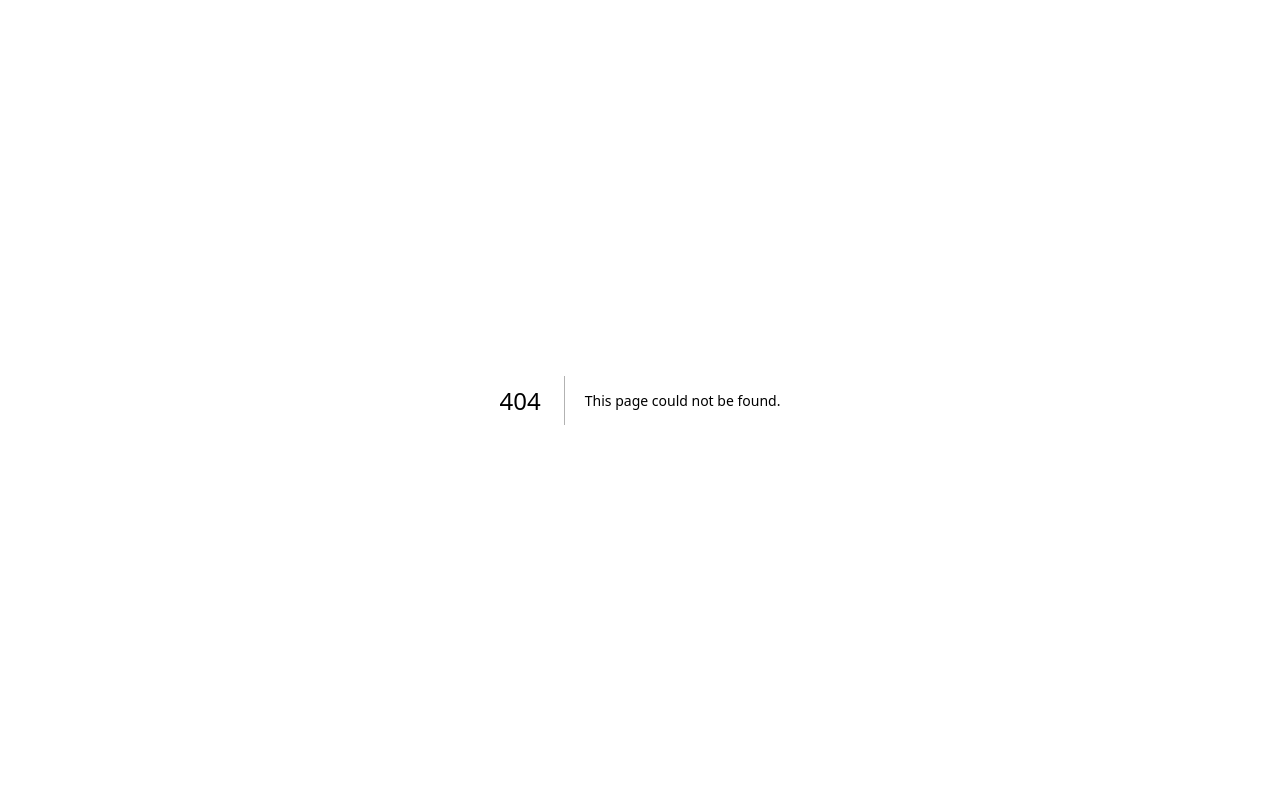
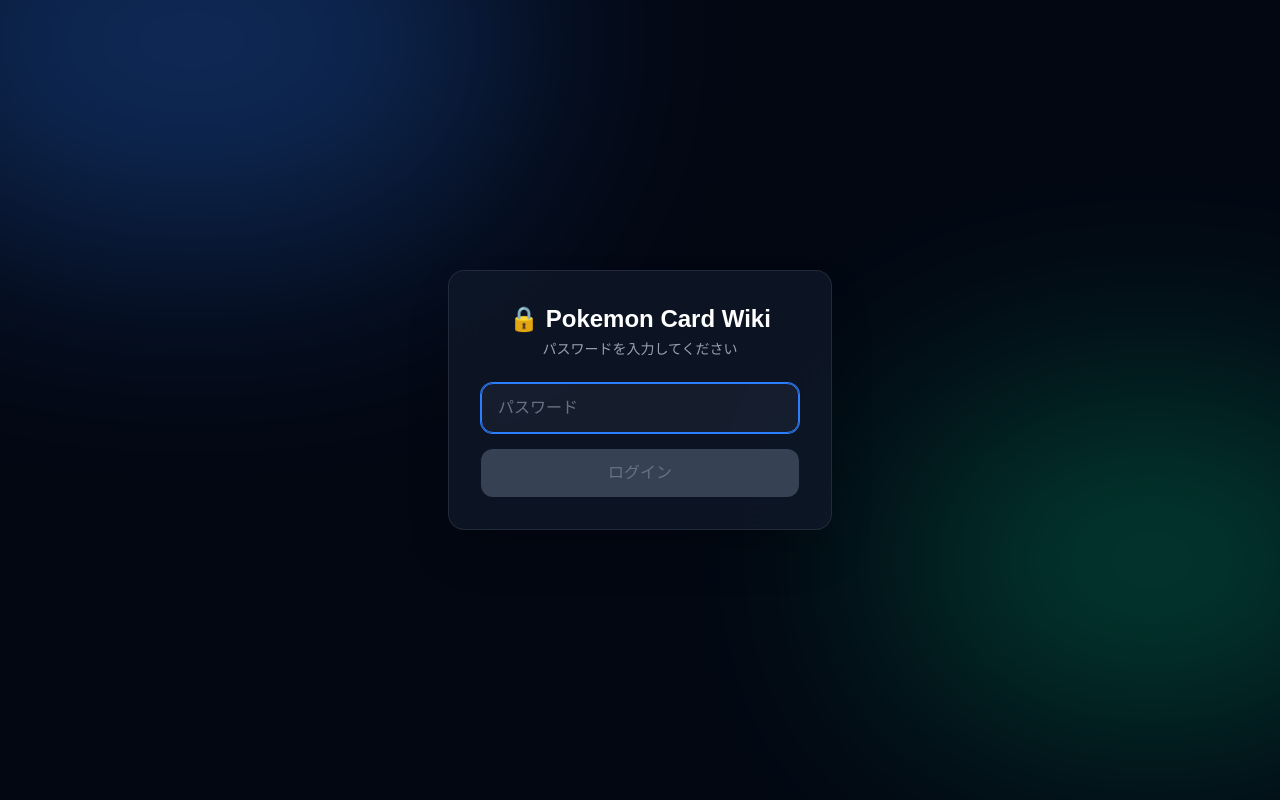
Before and after one commit to SKeinstein/PokemonCardWiki, a Next.js app in the folder frontend/: page /login in a window 1280 px wide. Before the commit this address had no page. Built offline with nearby package versions, Linux system fonts and the light colour scheme.

Commit message:
Add password protection (middleware + login page)

```diff
--- /dev/null
+++ b/frontend/app/api/auth/route.ts
@@ -0,0 +1,20 @@
+import { NextRequest, NextResponse } from "next/server";
+
+export async function POST(req: NextRequest) {
+  const { password } = await req.json();
+  const sitePassword = process.env.SITE_PASSWORD || "pokemon";
+
+  if (password === sitePassword) {
+    const res = NextResponse.json({ ok: true });
+    res.cookies.set("site-auth", "authenticated", {
+      httpOnly: true,
+      secure: process.env.NODE_ENV === "production",
+      sameSite: "lax",
+      maxAge: 60 * 60 * 24 * 7, // 1 week
+      path: "/",
+    });
+    return res;
+  }
+
+  return NextResponse.json({ ok: false, error: "Invalid password" }, { status: 401 });
+}
--- /dev/null
+++ b/frontend/app/login/page.tsx
@@ -0,0 +1,79 @@
+"use client";
+
+import { useState } from "react";
+import { useRouter } from "next/navigation";
+
+export default function LoginPage() {
+    const [password, setPassword] = useState("");
+    const [error, setError] = useState("");
+    const [loading, setLoading] = useState(false);
+    const router = useRouter();
+
+    const handleSubmit = async (e: React.FormEvent) => {
+        e.preventDefault();
+        setError("");
+        setLoading(true);
+
+        try {
+            const res = await fetch("/api/auth", {
+                method: "POST",
+                headers: { "Content-Type": "application/json" },
+                body: JSON.stringify({ password }),
+            });
+
+            if (res.ok) {
+                router.push("/");
+                router.refresh();
+            } else {
+                setError("パスワードが正しくありません");
+                setPassword("");
+            }
+        } catch {
+            setError("エラーが発生しました");
+        } finally {
+            setLoading(false);
+        }
+    };
+
+    return (
+        <main className="min-h-screen bg-gray-950 flex items-center justify-center p-4 relative overflow-hidden">
+            {/* Background */}
+            <div className="absolute inset-0 pointer-events-none opacity-30 select-none">
+                <div className="absolute top-[-20%] left-[-10%] w-[50%] h-[50%] bg-blue-500 rounded-full blur-[120px]" />
+                <div className="absolute bottom-[10%] right-[-10%] w-[40%] h-[40%] bg-emerald-500 rounded-full blur-[120px]" />
+            </div>
+
+            <div className="relative z-10 w-full max-w-sm">
+                <div className="bg-gray-900/80 backdrop-blur-xl border border-gray-700/50 rounded-2xl p-8 shadow-2xl">
+                    <div className="text-center mb-6">
+                        <h1 className="text-2xl font-bold text-white mb-1">🔒 Pokemon Card Wiki</h1>
+                        <p className="text-gray-400 text-sm">パスワードを入力してください</p>
+                    </div>
+
+                    <form onSubmit={handleSubmit} className="space-y-4">
+                        <input
+                            type="password"
+                            value={password}
+                            onChange={(e) => setPassword(e.target.value)}
+                            placeholder="パスワード"
+                            autoFocus
+                            className="w-full px-4 py-3 bg-gray-800/50 border border-gray-600/50 rounded-xl text-white placeholder-gray-500 focus:outline-none focus:border-blue-500 focus:ring-1 focus:ring-blue-500 transition-colors"
+                        />
+
+                        {error && (
+                            <p className="text-red-400 text-sm text-center">{error}</p>
+                        )}
+
+                        <button
+                            type="submit"
+                            disabled={loading || !password}
+                            className="w-full py-3 bg-blue-600 hover:bg-blue-500 disabled:bg-gray-700 disabled:text-gray-500 text-white font-medium rounded-xl transition-colors cursor-pointer disabled:cursor-not-allowed"
+                        >
+                            {loading ? "確認中..." : "ログイン"}
+                        </button>
+                    </form>
+                </div>
+            </div>
+        </main>
+    );
+}
--- /dev/null
+++ b/frontend/middleware.ts
@@ -0,0 +1,31 @@
+import { NextRequest, NextResponse } from "next/server";
+
+export function middleware(req: NextRequest) {
+    const auth = req.cookies.get("site-auth");
+
+    // Allow access to login page and auth API without password
+    if (
+        req.nextUrl.pathname === "/login" ||
+        req.nextUrl.pathname.startsWith("/api/auth")
+    ) {
+        // If already authenticated, redirect from login to home
+        if (req.nextUrl.pathname === "/login" && auth?.value === "authenticated") {
+            return NextResponse.redirect(new URL("/", req.url));
+        }
+        return NextResponse.next();
+    }
+
+    // If not authenticated, redirect to login
+    if (auth?.value !== "authenticated") {
+        return NextResponse.redirect(new URL("/login", req.url));
+    }
+
+    return NextResponse.next();
+}
+
+export const config = {
+    matcher: [
+        // Match all paths except static files and Next.js internals
+        "/((?!_next/static|_next/image|favicon.ico|.*\\.(?:svg|png|jpg|jpeg|gif|webp)$).*)",
+    ],
+};
```
